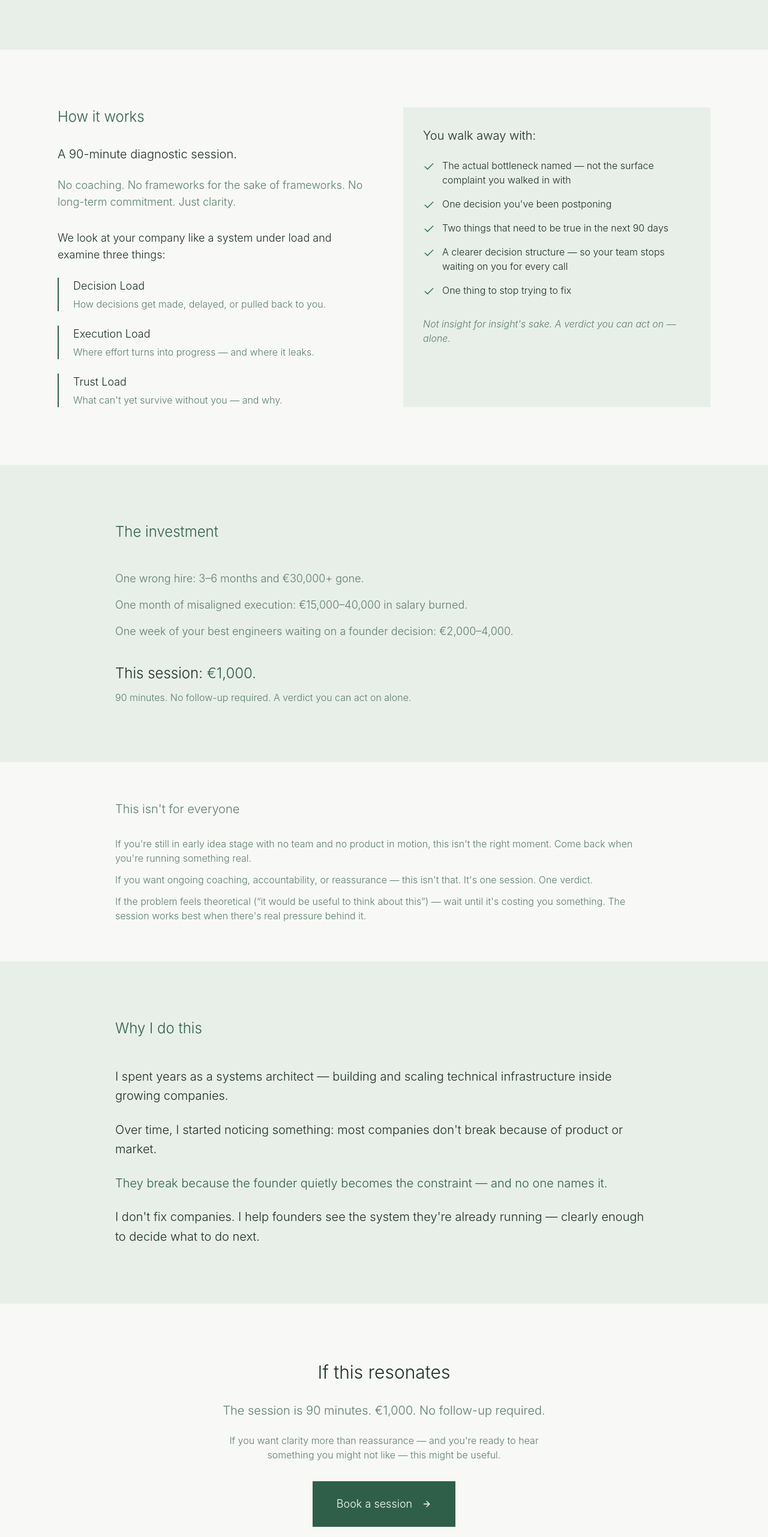
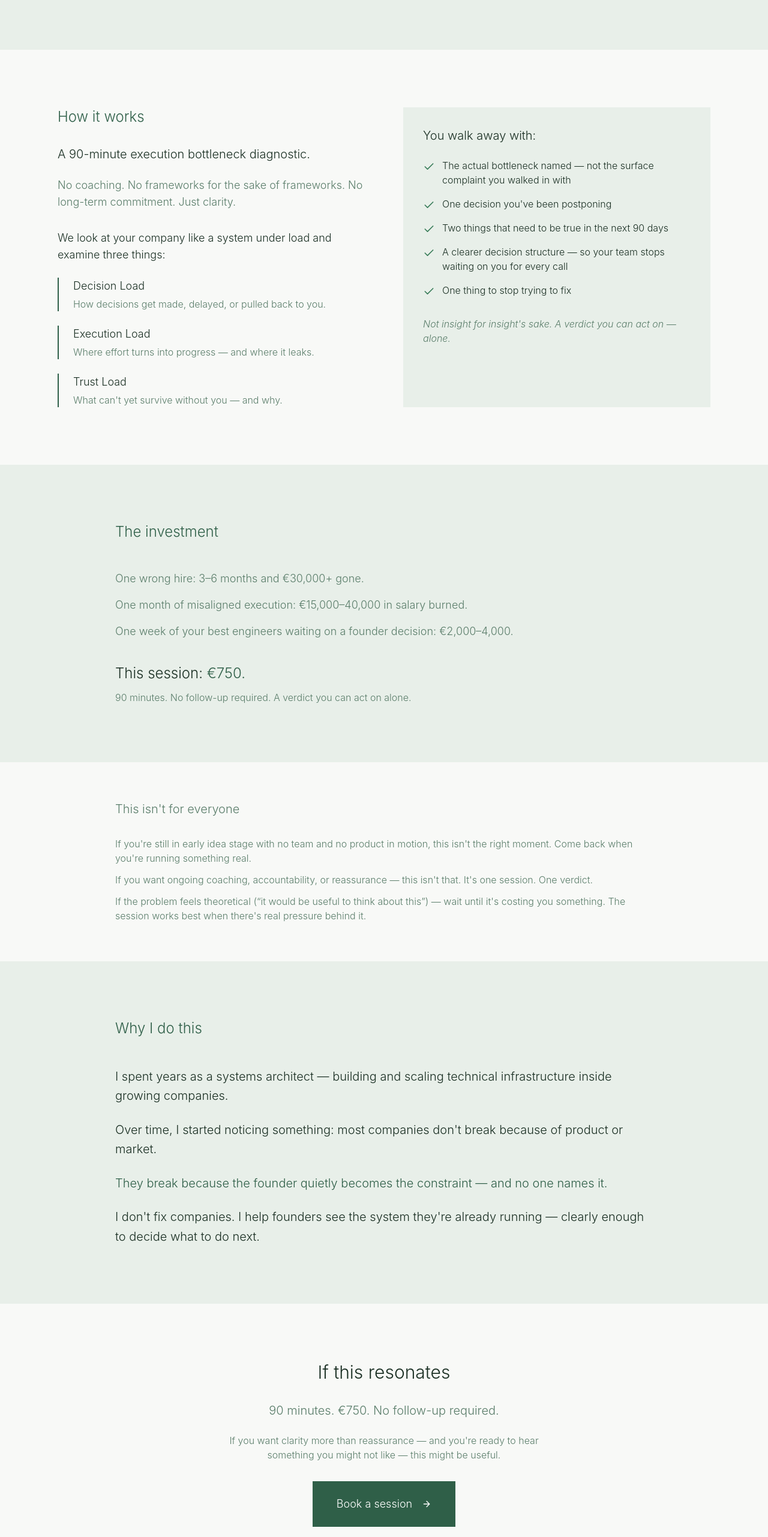
Before and after one commit to napcae/iamtrung.com, a Next.js app: page /founder-diagnostic in a window 1280 px wide. Shown: the part 3049-5612 px from the top of the page at 60% size. Built offline with nearby package versions, Linux system fonts and the light colour scheme.

Commit message:
fix: align price (€750) and offer name with li repo source of truth
pricing.md, diagnostic.md and dm-response.md all say €750 — the live
page showed €1,000 which was stale. Offer description updated to match
li repo language: '90-minute execution bottleneck diagnostic'."

```diff
--- a/app/founder-diagnostic/page.tsx
+++ b/app/founder-diagnostic/page.tsx
@@ -6,7 +6,7 @@ import { SocialIcons } from "@/components/social-icons"
 
 export const metadata = {
   title: "The Founder Verdict | Trung Nguyen",
-  description: "A 90-minute diagnostic for founders with teams. One session. One verdict. No dependency.",
+  description: "A 90-minute execution bottleneck diagnostic for founders with teams. One session. One verdict. No dependency.",
 }
 
 export default function FounderDiagnosticPage() {
@@ -173,7 +173,7 @@ export default function FounderDiagnosticPage() {
               <div>
                 <h2 className="text-2xl font-light mb-8 text-earth-accent">How it works</h2>
                 <p className="text-xl font-light mb-6">
-                  A 90-minute diagnostic session.
+                  A 90-minute execution bottleneck diagnostic.
                 </p>
                 <p className="text-lg font-light text-earth-muted mb-8">
                   No coaching. No frameworks for the sake of frameworks. No long-term commitment.
@@ -262,7 +262,7 @@ export default function FounderDiagnosticPage() {
             </div>
 
             <p className="text-2xl font-light">
-              This session: <span className="text-earth-accent">&euro;1,000.</span>
+              This session: <span className="text-earth-accent">&euro;750.</span>
             </p>
             <p className="text-earth-muted font-light mt-3">
               90 minutes. No follow-up required. A verdict you can act on alone.
@@ -326,7 +326,7 @@ export default function FounderDiagnosticPage() {
             </h2>
 
             <p className="text-xl text-earth-muted font-light mb-6">
-              The session is 90 minutes. &euro;1,000. No follow-up required.
+              90 minutes. &euro;750. No follow-up required.
             </p>
 
             <p className="text-earth-muted font-light mb-8 max-w-xl mx-auto">
```
